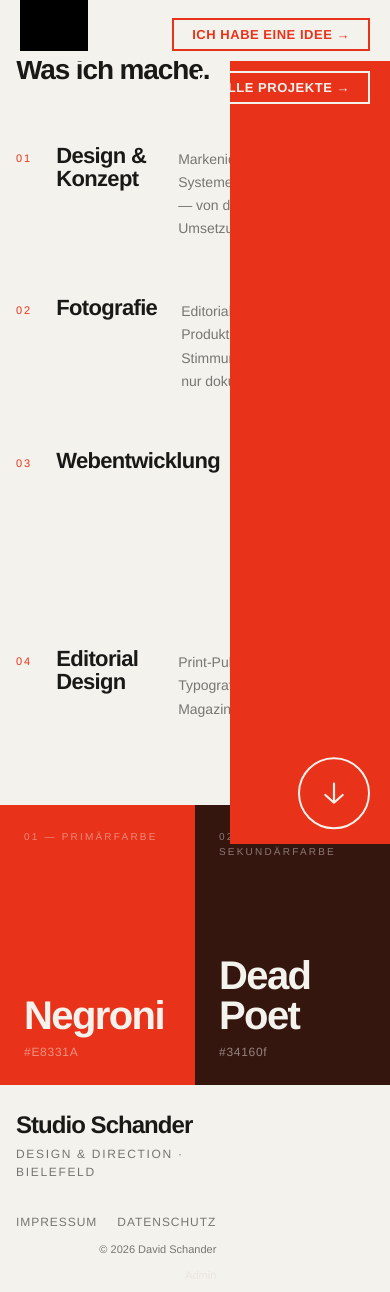
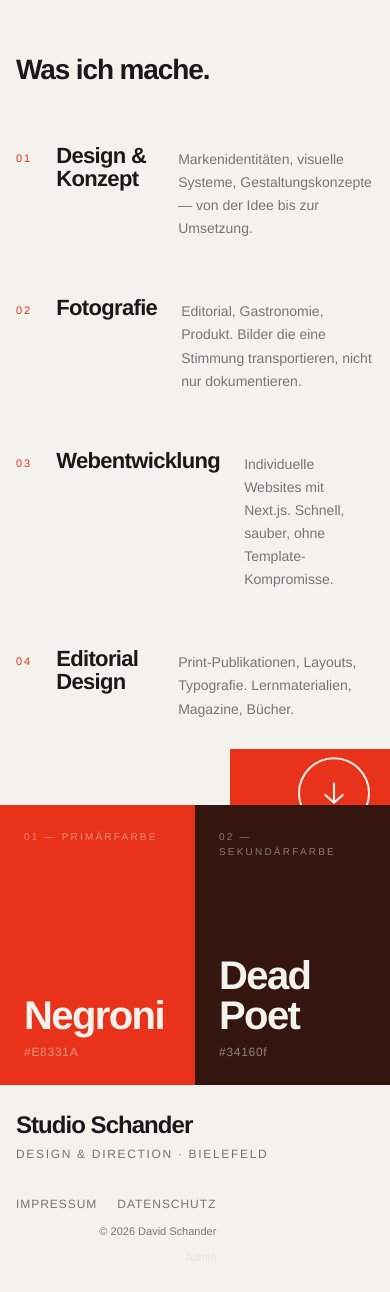
Before and after one commit to dxvxds03/studio-schander, a Next.js app: page / in a window 390 px wide. Shown: the top 1292 px of the page. Built offline with nearby package versions, Linux system fonts and the light colour scheme; no server answers; the database is empty; grey boxes are pictures that could not be loaded; a web font is replaced by a local one.

Commit message:
Portfolio Restructuring

```diff
--- a/src/app/page.tsx
+++ b/src/app/page.tsx
@@ -42,7 +42,7 @@ export default async function HomePage() {
       <HeroSection projects={all} />
 
       {/* Leistungen */}
-      <section id="leistungen" style={{ paddingTop: 'clamp(56px, 8vw, 112px)' }}>
+      <section id="leistungen" style={{ paddingTop: 'clamp(56px, 8vw, 112px)', position: 'relative', zIndex: 50, background: 'var(--cream)' }}>
         <div
           style={{
             padding: '0 clamp(16px, 2vw, 24px)',
@@ -128,6 +128,8 @@ export default async function HomePage() {
           display: 'flex',
           minHeight: '280px',
           marginTop: 'clamp(56px, 8vw, 112px)',
+          position: 'relative',
+          zIndex: 50,
         }}
       >
         <div
@@ -232,7 +234,10 @@ export default async function HomePage() {
       {/* Footer */}
       <footer
         style={{
-          padding: `clamp(28px, 4vw, 56px) clamp(160px, 20vw, 280px) clamp(28px, 4vw, 56px) clamp(16px, 2vw, 24px)`,
+          padding: 'clamp(28px, 4vw, 56px) clamp(16px, 2vw, 24px)',
+          position: 'relative',
+          zIndex: 50,
+          background: 'var(--cream)',
         }}
       >
         <div
--- a/src/app/projekte/page.tsx
+++ b/src/app/projekte/page.tsx
@@ -29,7 +29,7 @@ export default async function ProjektePage() {
         style={{
           flex: 1,
           minHeight: 0,
-          margin: `61px clamp(160px, 20vw, 280px) clamp(14px, 1.8vw, 24px) clamp(20px, 2.5vw, 36px)`,
+          margin: `61px clamp(20px, 2.5vw, 36px) clamp(14px, 1.8vw, 24px)`,
           background: 'var(--cream)',
           display: 'flex',
           flexDirection: 'column',
@@ -64,7 +64,7 @@ export default async function ProjektePage() {
           paddingTop: 'clamp(10px, 1.2vh, 16px)',
           paddingBottom: 'clamp(10px, 1.2vh, 16px)',
           paddingLeft: 'clamp(20px, 2.5vw, 36px)',
-          paddingRight: 'clamp(160px, 20vw, 280px)',
+          paddingRight: 'clamp(20px, 2.5vw, 36px)',
           gap: 'clamp(8px, 1vw, 14px)',
           overflowX: 'auto',
           overflowY: 'hidden',
--- a/src/components/HeroSection.tsx
+++ b/src/components/HeroSection.tsx
@@ -474,8 +474,8 @@ export default function HeroSection({ projects }: { projects: HeroProject[] }) {
             zIndex: 10,
           }}
           initial={{ opacity: 0 }}
-          animate={{ opacity: 1 }}
-          transition={{ delay: 0.5, duration: 0.7 }}
+          animate={{ opacity: showStickyHeader ? 0 : 1 }}
+          transition={{ delay: showStickyHeader ? 0 : 0.5, duration: 0.32, ease: [0.76, 0, 0.24, 1] }}
         >
           <h1
             style={{
--- a/src/components/Sidebar.tsx
+++ b/src/components/Sidebar.tsx
@@ -5,7 +5,7 @@ import { motion } from 'framer-motion'
 
 export default function Sidebar() {
   const pathname = usePathname()
-  if (pathname.startsWith('/admin')) return null
+  if (pathname !== '/') return null
 
   const isHome = pathname === '/'
   const scrollDown = () =>
```
